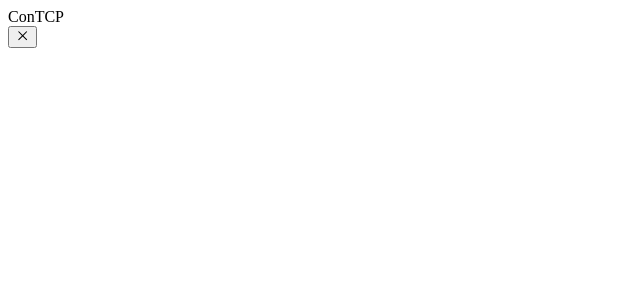
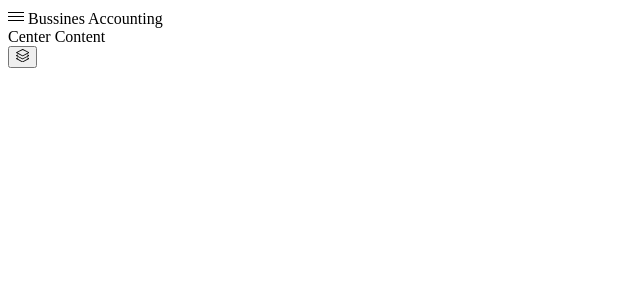
Before and after one commit to jravalug/contcp, a React (Vite) app in the folder src/renderer/: page / in a window 1280 px wide. Shown: the top 300 px of the page, without its empty margins (0-640 px from the left). Built offline with nearby package versions, Linux system fonts and the light colour scheme.

Commit message:
styling titlebar

```diff
--- a/src/renderer/src/App.tsx
+++ b/src/renderer/src/App.tsx
@@ -1,9 +1,11 @@
-import { Content, DraggableTopbar, RootLayout, Sidebar } from '@/components'
+import { Content, RootLayout, Sidebar, TitleBar } from '@/components'
 
 function App(): JSX.Element {
   return (
     <>
-      <DraggableTopbar />
+      <TitleBar />
+
+      {/* TODO: Make router */}
       <RootLayout className="">
         <Sidebar className="p-2"></Sidebar>
         <Content className="border-l border-l-slate-500/30 bg-slate-700/50 border-t border-t-slate-500/30"></Content>
--- a/src/renderer/src/assets/main.css
+++ b/src/renderer/src/assets/main.css
@@ -22,7 +22,13 @@
     @apply bg-slate-800;
   }
 
-  header {
+  #titlebar-draggable {
+    display: block;
+    height: 100%;
+    left: 0;
+    position: absolute;
+    top: 0;
+    width: 100%;
     -webkit-app-region: drag;
   }
   button {
--- a/src/renderer/src/components/DraggableTopbar.tsx
+++ /dev/null
@@ -1,18 +0,0 @@
-import { ComponentProps } from 'react'
-import { VscChromeClose } from 'react-icons/vsc'
-import { twMerge } from 'tailwind-merge'
-
-export const DraggableTopbar = ({ className, ...props }: ComponentProps<'header'>) => {
-  return (
-    <header className={twMerge('absolute inset-0 h-8', className)} {...props}>
-      <div className="h-full flex items-center justify-between">
-        <div className="pl-4">ConTCP</div>
-        <div className="flex flex-row h h-full">
-          <button className="px-3 hover:bg-red-500">
-            <VscChromeClose />
-          </button>
-        </div>
-      </div>
-    </header>
-  )
-}
--- /dev/null
+++ b/src/renderer/src/components/TitleBar.tsx
@@ -0,0 +1,36 @@
+import { ComponentProps } from 'react'
+import { SlLayers } from 'react-icons/sl'
+import { VscMenu } from 'react-icons/vsc'
+import { twMerge } from 'tailwind-merge'
+
+export const TitleBar = ({ className, ...props }: ComponentProps<'header'>) => {
+  return (
+    <header className={twMerge('absolute top-0 h-8 w-full', className)} {...props}>
+      <div className="h-8 flex flex-row text-sky-200/70 text-sm overflow-hidden">
+        <div className="flex items-center flex-grow flex-shrink w-full h-full overflow-hidden select-none justify-start">
+          <div id="titlebar-draggable"></div>
+          <div className="flex items-center h-full grow-[2] justify-start -order-none w-[20%]">
+            <span className="px-2">
+              <VscMenu />
+            </span>{' '}
+            Bussines Accounting
+          </div>
+          <div className="flex items-center h-full justify-center mx-2 max-w-fit min-w-0 order-1 w-[60%]">
+            {/*  */}
+            <div>Center Content</div>
+          </div>
+          <div className="flex items-center h-full grow-[2] justify-end min-w-min order-2 w-[20%]">
+            <div className="flex justify-end flex-grow-0 flex-shrink-0 relative text-center z-[2500] h-full ml-auto min-w-7">
+              <button className="hover:bg-slate-600/50 px-4" title="Settings">
+                <span>
+                  {/* <VscGear /> */} <SlLayers />
+                </span>
+              </button>
+            </div>
+            <div className="flex flex-grow-0 flex-shrink-0 text-center z-[3000] h-full w-[138px]"></div>
+          </div>
+        </div>
+      </div>
+    </header>
+  )
+}
--- a/src/renderer/src/components/index.ts
+++ b/src/renderer/src/components/index.ts
@@ -1,2 +1,2 @@
-export * from './DraggableTopbar'
 export * from './Layout'
+export * from './TitleBar'
```
